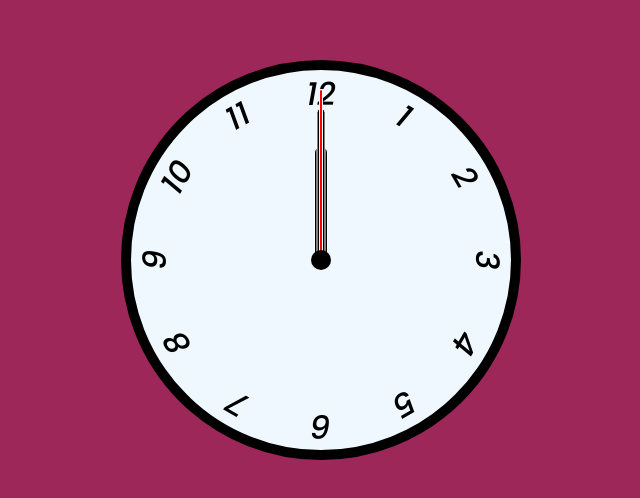
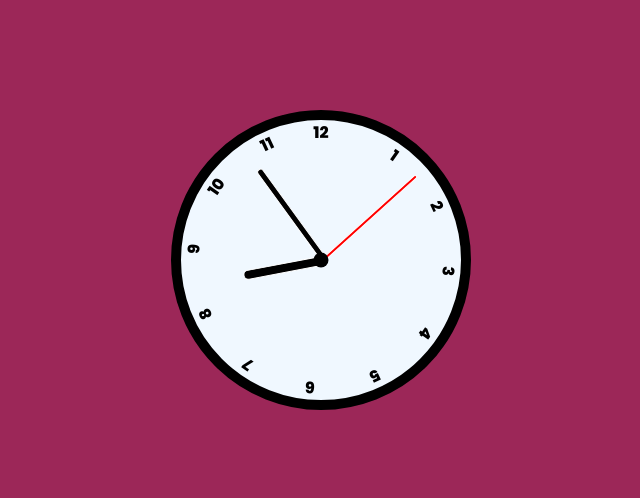
Before and after one commit to raeinking/clock, a plain HTML site: page index.html in a window 1280 px wide. Shown: the part 140-638 px from the top of the page, without its empty margins (319-959 px from the left). Drawn offline with Linux system fonts and the light colour scheme.

Commit message:
all done

```diff
--- a/app.js
+++ b/app.js
@@ -0,0 +1,24 @@
+setInterval (clock, 1000);
+const secondhand = document.querySelector('.second');
+const minutehand = document.querySelector('.minute');
+const hourhand = document.querySelector('.hour');
+
+function clock() {
+    const date = new Date() ;
+
+    const second = date.getSeconds();
+    const minute = date.getMinutes();
+    const hour = date.getHours();
+
+    //add math for rotate
+    const rosecond = second * 6;
+    const rominute = minute * 6;
+    const rohour = hour * 14.4;
+
+    console.log(rohour);
+
+    secondhand.style.transform =  `rotate(${rosecond}deg)`;
+    minutehand.style.transform = `rotate(${rominute}deg)`;
+    hourhand.style.transform = `rotate(${rohour}deg)`;
+
+}
--- a/index.html
+++ b/index.html
@@ -5,7 +5,8 @@
     <meta http-equiv="X-UA-Compatible" content="IE=edge">
     <meta name="viewport" content="width=device-width, initial-scale=1.0">
     <link rel="preconnect" href="https://fonts.gstatic.com">
-    <link href="https://fonts.googleapis.com/css2?family=Poppins:ital,wght@1,500&display=swap" rel="stylesheet">
+    <link rel="preconnect" href="https://fonts.gstatic.com">
+<link href="https://fonts.googleapis.com/css2?family=Poppins:wght@800&display=swap" rel="stylesheet">
     <link rel="stylesheet" href='./style.css'>
     <title>clock</title>
 </head>
@@ -26,6 +27,9 @@
         <div class="number number10">10</div>
         <div class="number number11">11</div>
         <div class="number number12">12</div>
+
+
+        <script src='./app.js' defer></script>
     </div>
 </body>
 </html>
--- a/style.css
+++ b/style.css
@@ -10,13 +10,14 @@
         display: flex;
         justify-content: center;
         align-items: center;
+        overflow: hidden;
         min-height: 100vh;
     }
 
 
     .clock {
-        width: 400px;
-        height: 400px;
+        width: 300px;
+        height: 300px;
         background-color:aliceblue;
         border-radius: 50%;
         position: relative;
@@ -29,27 +30,29 @@
     .clock .number {
         --rotation:0;
         position: absolute;
-        font-size: 2rem;
+        font-size: 1rem;
         transform: rotate(var(--rotation));
         height:100%;
         width:100%;
         text-align:center;
     }
 
-    .clock .number1 { --rotation: 30deg;}
-    .clock .number2 { --rotation: 60deg;}
-    .clock .number3 { --rotation: 90deg;}
-    .clock .number4 { --rotation: 120deg;}
-    .clock .number5 { --rotation: 150deg;}
-    .clock .number6 { --rotation: 180deg;}
-    .clock .number7 { --rotation: 210deg;}
-    .clock .number8 { --rotation: 240deg;}
-    .clock .number9 { --rotation: 270deg;}
-    .clock .number10 { --rotation: 300deg;}
-    .clock .number11 { --rotation: 330deg;}
+    .clock .number1 { --rotation: 35deg;}
+    .clock .number2 { --rotation: 65deg;}
+    .clock .number3 { --rotation: 95deg;}
+    .clock .number4 { --rotation: 125deg;}
+    .clock .number5 { --rotation: 155deg;}
+    .clock .number6 { --rotation: 185deg;}
+    .clock .number7 { --rotation: 215deg;}
+    .clock .number8 { --rotation: 245deg;}
+    .clock .number9 { --rotation: 275deg;}
+    .clock .number10 { --rotation: 305deg;}
+    .clock .number11 { --rotation: 335deg;}
+
+
 
     .clock .hand {
-        --rotation:0;
+        --rotation:300;
         position:absolute;
         left: 50%;
         bottom:50%;
@@ -57,7 +60,7 @@
         border-top-left-radius: 20px;
         border-top-right-radius: 20px;
         background-color:black;
-        z-index:10;
+        z-index:5;
         transform-origin: bottom;
         transform: translatex(-50%) rotate(calc(var(--rotation) * 1deg))
     }
@@ -65,14 +68,14 @@
     .clock::after {
         content: '';
         position: absolute;
-        height: 20px;
-        width: 20px;
+        height: 15px;
+        width: 15px;
         background-color:black;
         top:50%;
         left: 50%;
         border-radius: 50%;
         transform: translate(-50%, -50%);
-        z-index:20;
+        z-index:10;
     }
 
     .clock .hand.second {
@@ -81,12 +84,12 @@
         background-color:red;
     }
     .clock .hand.minute {
-        width: 9px;
+        width: 7px;
         height: 40%;
         background-color:black;
     }
     .clock .hand.hour {
-        width: 14px;
+        width: 10px;
         height: 30%;
         background-color:black;
     }
```
